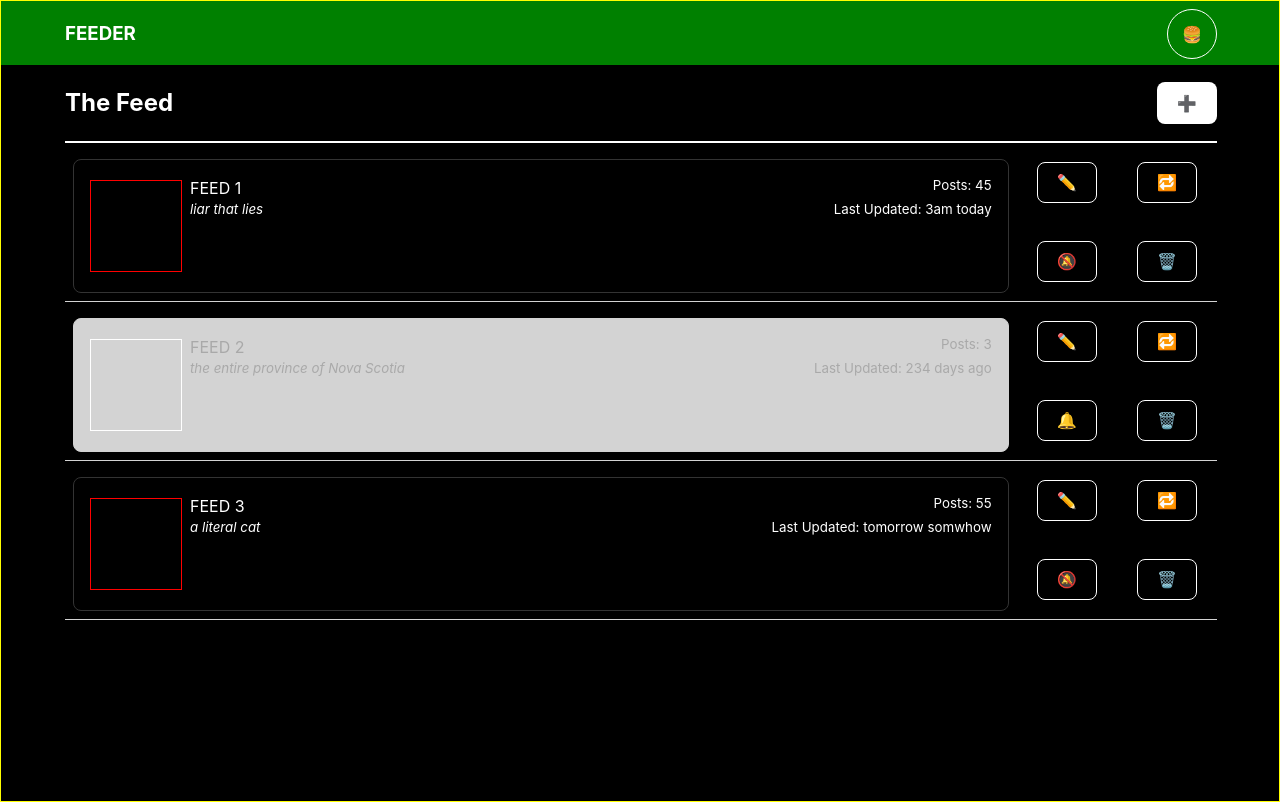
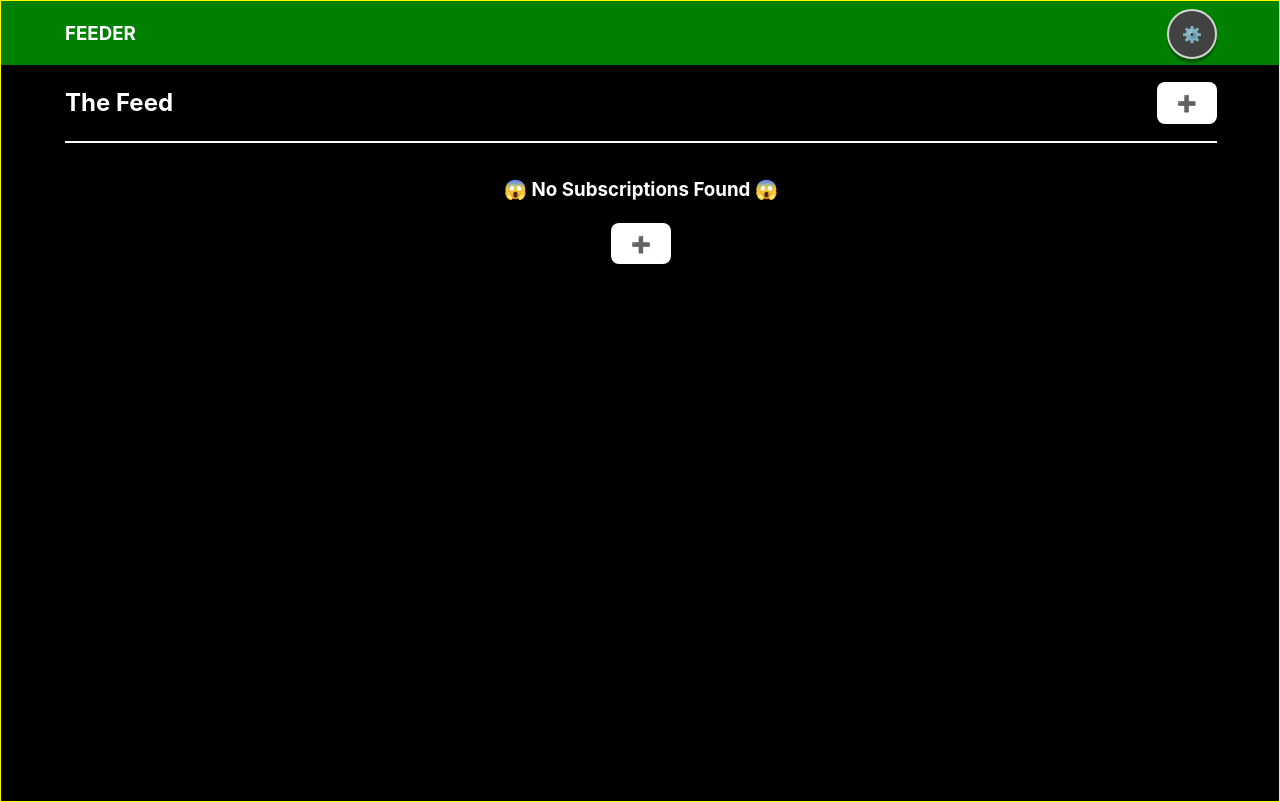
Before and after one commit to ErikHolman/feeder, a React (Vite) app: page / in a window 1280 px wide. Built offline with nearby package versions, Linux system fonts and the light colour scheme.

Commit message:
relocate feed content and clean up modals

```diff
--- a/src/App.css
+++ b/src/App.css
@@ -27,6 +27,7 @@ button {
     left: 0;
     width: 100%;
     height: 100%;
+    z-index: 999;
     background-color: rgba(0, 0, 0, 0.5);
     display: flex;
     justify-content: center;
@@ -57,17 +58,22 @@ button {
             margin: 0 auto;
             color: white;
 
-            .hamburger {
+            .configuration {
                 display: flex;
                 align-items: center;
                 justify-content: center;
                 width: 50px;
                 height: 50px;
                 border-radius: 2em;
+                background-color: rgb(66, 66, 66);
+                border-color: lightgray;
+                border-width: 2px;
+                color: white;
+                box-shadow: 0 4px rgba(0, 0, 0, 0.3);
 
                 &:hover {
-                    background-color: white;
-                    color: black;
+                    background-color: black;
+                    color: white;
                 }
             }
         }
@@ -81,14 +87,5 @@ button {
         justify-content: flex-start;
         align-items: center;
         overflow-y: scroll;
-
-        .blocker {
-            display: block;
-            position: absolute;
-            background-color: white !important;
-            opacity: 0.4;
-            width: 100%;
-            height: 100%;
-        }
     }
 }
--- a/src/App.jsx
+++ b/src/App.jsx
@@ -7,29 +7,26 @@ function App() {
     const [menuVisible, setMenuVisible] = useState(false);
 
     const toggleMenu = (e) => {
-        e.preventDefault();
         setMenuVisible(!menuVisible);
     };
+
+    function closeMenu() {
+        setMenuVisible(false);
+    }
 
     return (
         <div className='feeder'>
             <div className='header'>
                 <div className='header-items'>
                     <h3>FEEDER</h3>
-                    <button className='hamburger' onClick={toggleMenu}>
-                        {menuVisible ? '✗' : '🍔'}
+                    <button className='configuration' onClick={toggleMenu}>
+                        {menuVisible ? '✗' : '⚙️'}
                     </button>
                 </div>
             </div>
             <div className='content'>
-                {menuVisible ? (
-                    <>
-                        <Menu />
-                        <div className='blocker'></div>
-                    </>
-                ) : (
-                    <TheFeed />
-                )}
+                {menuVisible && <Menu closeMenu={closeMenu} />}
+                <TheFeed />
             </div>
         </div>
     );
--- a/src/components/AddFeed.jsx
+++ b/src/components/AddFeed.jsx
@@ -14,6 +14,10 @@ const AddFeed = ({ closeModal }) => {
     return (
         <div className='modal'>
             <div className='addFeed'>
+                <button className='closeAdd' title='close' onClick={closeModal}>
+                    X
+                </button>
+                <div className='addFormContent'>
                     <h3>Add a feed</h3>
                     <form id='addFeed'>
                         <label id='url'>RSS Feed Location</label>
@@ -43,6 +47,7 @@ const AddFeed = ({ closeModal }) => {
                     </form>
                 </div>
             </div>
+        </div>
     );
 };
 
--- a/src/components/FeedCard.css
+++ b/src/components/FeedCard.css
@@ -9,7 +9,7 @@
     padding: 16px;
     margin: 8px;
     width: 90%;
-    color: white;
+    color: black;
     font-weight: 400;
     height: 100px;
 
@@ -18,9 +18,9 @@
     }
 
     &:hover {
-        background-color: aliceblue;
+        background-color: black;
         cursor: pointer;
-        color: black;
+        color: white;
 
         > .card-image {
             background-color: black;
--- a/src/views/Menu.jsx
+++ b/src/views/Menu.jsx
@@ -1,51 +1,106 @@
 import './Menu.css';
+import AddFeed from '../components/AddFeed';
+import FeedCard from '../components/FeedCard';
+import { useState } from 'react';
 
-const Menu = () => {
-    let feeds = [
-        { title: 'feed 1', posts: 45, url: 'http://feed1.xyz', mute: false },
-        { title: 'feed 2', posts: 3, url: 'http://feed2.xyz', mute: true },
-        { title: 'feed 3', posts: 55, url: 'http://feed3.xyz', mute: false },
+const Menu = ({ closeMenu }) => {
+    const dummyFeeds = [
+        {
+            title: 'feed 1',
+            author: 'liar that lies',
+            posts: 45,
+            lastPost: '3am today',
+            url: 'http://feed1.xyz',
+            mute: false,
+        },
+        {
+            title: 'feed 2',
+            author: 'the entire province of Nova Scotia',
+            posts: 3,
+            lastPost: '234 days ago',
+            url: 'http://feed2.xyz',
+            mute: true,
+        },
+        {
+            title: 'feed 3',
+            author: 'a literal cat',
+            lastPost: 'tomorrow somwhow',
+            posts: 55,
+            url: 'http://feed3.xyz',
+            mute: false,
+        },
     ];
 
+    const [addModal, setAddModal] = useState(false);
+
+    const toggleAddModal = () => {
+        setAddModal(!addModal);
+    };
+
+    const removeFeedClick = (feed) => {
+        // console.log(0);
+        // dispatch(removeFeeds(feed));
+    };
+
     return (
+        <div className='modal'>
             <div className='menu'>
                 <div className='feed-list'>
+                    <button
+                        className='close-menu'
+                        title='close'
+                        onClick={closeMenu}
+                    >
+                        X
+                    </button>
                     <div className='list-title'>
-                    <div className='list-left'>
                         <h4>FEEDS</h4>
-                    </div>
                         <div>Actions</div>
                     </div>
+                    {addModal && <AddFeed closeModal={toggleAddModal} />}
                     <div className='list-feeds'>
-                    {feeds.map((feed, index) => {
+                        {dummyFeeds.map((feed, index) => {
                             return (
-                            <div
-                                className={feed.mute ? 'feed muted' : 'feed'}
-                                key={index}
+                                <div className='feed' key={index}>
+                                    <FeedCard
+                                        author={feed.author}
+                                        updated={feed.lastPost}
+                                        link={feed.url}
+                                        title={feed.title}
+                                        posts={feed.posts}
+                                        muted={feed.mute}
+                                    />
+                                    <div className='actions'>
+                                        <div>
+                                            <button
+                                                title={`Edit '${feed.title}'`}
                                             >
-                                <div className='feed-left'>
-                                    <a href={feed.url}>
-                                        <div className='title'>
-                                            {feed.title} -{' '}
-                                            <span className='count'>
-                                                <em>{feed.posts}</em>
-                                            </span>
+                                                ✏️
+                                            </button>
+                                            <button
+                                                title={`Refresh '${feed.title}'`}
+                                            >
+                                                🔁
+                                            </button>
                                         </div>
-                                    </a>
-                                </div>
-                                <div className='feed-right'>
-                                    <button title='edit feed'>✏️</button>
-                                    <button title='refresh feed'>🔁</button>
+                                        <div>
                                             <button
                                                 title={
                                                     feed.mute
-                                                ? `unmute ${feed.title}`
-                                                : `mute ${feed.title}`
+                                                        ? `Unmute '${feed.title}'`
+                                                        : `Mute '${feed.title}'`
                                                 }
+                                                onClick={removeFeedClick(index)}
                                             >
                                                 {feed.mute ? '🔔' : '🔕'}
                                             </button>
-                                    <button title='kill feed'>🗑️</button>
+                                            <button
+                                                title={`Unsubscribe from '${feed.title}'`}
+                                                onClick={removeFeedClick(index)}
+                                            >
+                                                🗑️
+                                            </button>
+                                        </div>
                                     </div>
                                 </div>
                             );
@@ -54,9 +109,14 @@ const Menu = () => {
                 </div>
 
                 <div className='feed-buttons'>
-                <button title='add feed' className='edit-feeds'>
+                    <button
+                        title='add feed'
+                        className='edit-feeds'
+                        onClick={toggleAddModal}
+                    >
                         ➕
                     </button>
+                </div>
             </div>
         </div>
     );
--- a/src/views/TheFeed.css
+++ b/src/views/TheFeed.css
@@ -14,6 +14,7 @@
         h2 {
             color: white;
         }
+    }
 
     .addFeedButton {
         background-color: white;
@@ -24,42 +25,14 @@
             border-color: white;
         }
     }
-    }
 
-    .feed {
+    .no-feeds {
         display: flex;
-        flex-direction: row;
-        justify-content: space-around;
+        flex-direction: column;
+        color: white;
+        justify-content: center;
         align-items: center;
-        border-bottom: 1px solid lightgray;
-
-        &:last-of-type {
-            margin-bottom: 32px;
-        }
-
-        .actions {
-            display: flex;
-            flex-direction: row;
-            flex-wrap: wrap;
-            justify-content: space-evenly;
-            align-content: space-around;
-            width: 20%;
-            height: 100%;
-
-            div {
-                display: flex;
-                justify-content: space-around;
-                width: 100%;
-
-                button {
-                    display: flex;
-
-                    &:hover {
-                        background-color: white;
-                        cursor: pointer;
+        height: 40px;
+        margin-top: 3em;
     }
 }
-            }
-        }
-    }
-}
--- a/src/views/TheFeed.jsx
+++ b/src/views/TheFeed.jsx
@@ -1,6 +1,5 @@
 import './TheFeed.css';
 import AddFeed from '../components/AddFeed';
-import FeedCard from '../components/FeedCard';
 import { useState } from 'react';
 import { useSelector, useDispatch } from 'react-redux';
 
@@ -10,40 +9,8 @@ function TheFeed() {
 
     const [addModal, setAddModal] = useState(false);
 
-    const dummyFeeds = [
-        {
-            title: 'feed 1',
-            author: 'liar that lies',
-            posts: 45,
-            lastPost: '3am today',
-            url: 'http://feed1.xyz',
-            mute: false,
-        },
-        {
-            title: 'feed 2',
-            author: 'the entire province of Nova Scotia',
-            posts: 3,
-            lastPost: '234 days ago',
-            url: 'http://feed2.xyz',
-            mute: true,
-        },
-        {
-            title: 'feed 3',
-            author: 'a literal cat',
-            lastPost: 'tomorrow somwhow',
-            posts: 55,
-            url: 'http://feed3.xyz',
-            mute: false,
-        },
-    ];
-
     const toggleAddModal = () => {
         setAddModal(!addModal);
-    };
-
-    const removeFeedClick = (feed) => {
-        // console.log(0);
-        // dispatch(removeFeeds(feed));
     };
 
     return (
@@ -59,59 +26,17 @@ function TheFeed() {
                 </button>
             </div>
             {addModal && <AddFeed closeModal={toggleAddModal} />}
-            {dummyFeeds.length == 0 ? (
-                <>
-                    <div>No Subscriptions Found!</div>
-                    <br />
-                    <button onClick={toggleAddModal}>ADD</button>
-                </>
-            ) : (
-                <>
-                    {dummyFeeds.map((feed, index) => {
-                        return (
-                            <div className='feed' key={index}>
-                                <FeedCard
-                                    author={feed.author}
-                                    updated={feed.lastPost}
-                                    link={feed.url}
-                                    title={feed.title}
-                                    posts={feed.posts}
-                                    muted={feed.mute}
-                                />
-                                <div className='actions'>
-                                    <div>
-                                        <button title={`Edit '${feed.title}'`}>
-                                            ✏️
-                                        </button>
-                                        <button
-                                            title={`Refresh '${feed.title}'`}
-                                        >
-                                            🔁
-                                        </button>
-                                    </div>
-                                    <div>
-                                        <button
-                                            title={
-                                                feed.mute
-                                                    ? `Unmute '${feed.title}'`
-                                                    : `Mute '${feed.title}'`
-                                            }
-                                            onClick={removeFeedClick(index)}
-                                        >
-                                            {feed.mute ? '🔔' : '🔕'}
-                                        </button>
-                                        <button
-                                            title={`Unsubscribe from '${feed.title}'`}
-                                            onClick={removeFeedClick(index)}
-                                        >
-                                            🗑️
-                                        </button>
-                                    </div>
-                                </div>
-                            </div>
-                        );
-                    })}
-                </>
+            {currentFeeds.length == 0 && (
+                <div className='no-feeds'>
+                    <h3>😱 No Subscriptions Found 😱</h3>
+                    <button
+                        className='addFeedButton'
+                        title='Add subscription'
+                        onClick={toggleAddModal}
+                    >
+                        ➕
+                    </button>
+                </div>
             )}
         </div>
     );
```
Also changed, not shown: src/components/AddFeed.css (+14 -1 lines), src/views/Menu.css (+44 -60 lines). Lines whose indentation alone changed are shown as unchanged.
